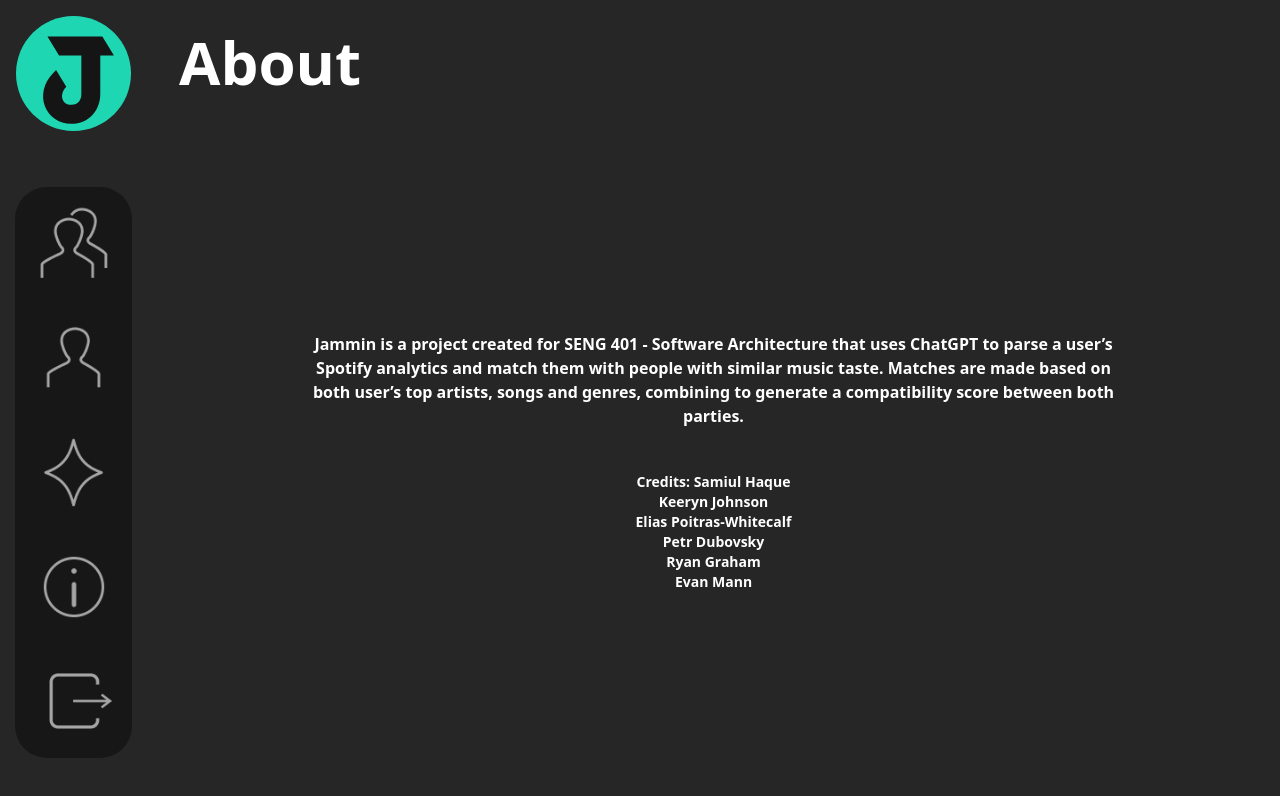
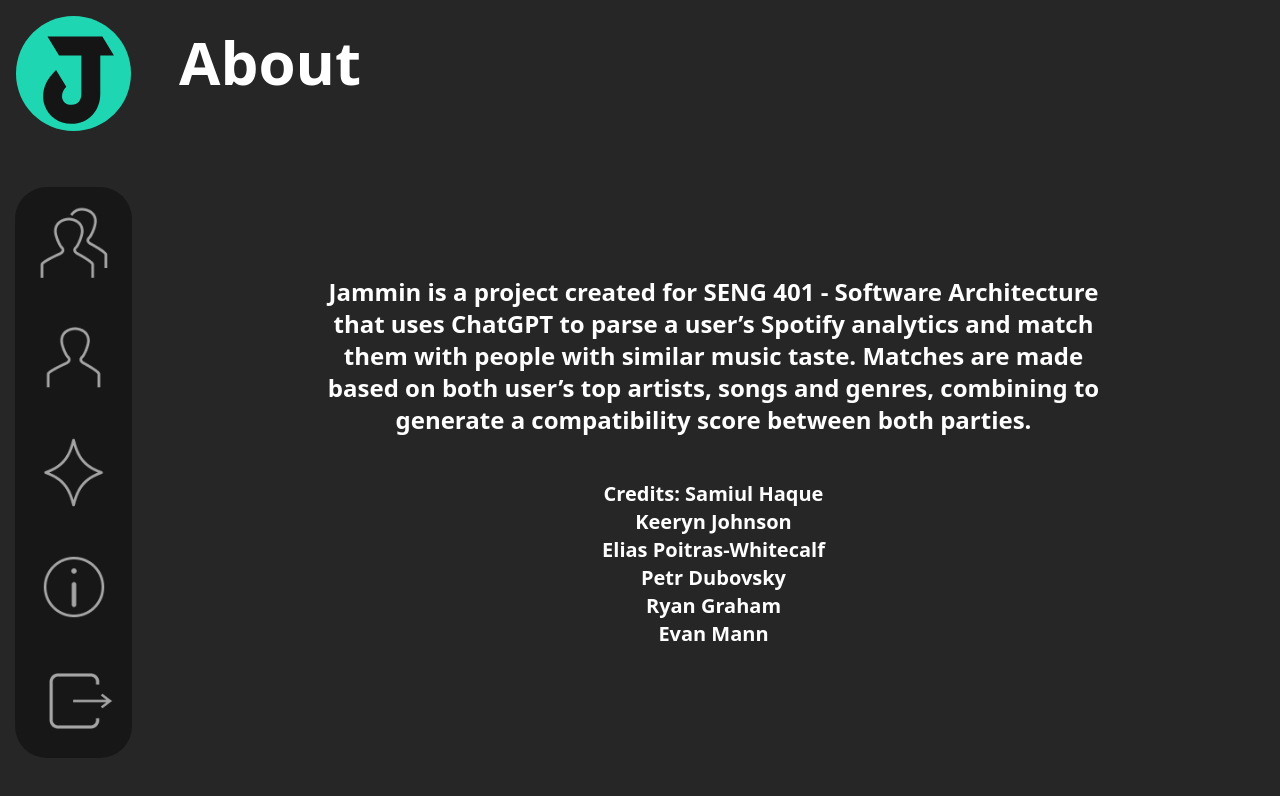
Before and after one commit to keeryn04/jammin, a React (Vite) app in the folder frontend/: page /About in a window 1280 px wide. Shown: the top 796 px of the page. Built offline with nearby package versions, Linux system fonts and the light colour scheme; no server answers.

Commit message:
(MOBILE UPDATE) more small changes to about page

```diff
--- a/frontend/src/components/About Page/AboutContainer.jsx
+++ b/frontend/src/components/About Page/AboutContainer.jsx
@@ -30,9 +30,9 @@ const AboutContainer = () => {
         </div>
 
         <div className="flex flex-col w-[80%] sm:w-[100%] h-full items-center justify-center">
-          <h1 className="text-center text-md sm:test-2xl font-bold text-white px-40 mb-5">Jammin is a project created for SENG 401 - Software Architecture that uses ChatGPT to parse a user’s Spotify analytics and match them with people with similar music taste. Matches are made based on both user’s top artists, songs and genres, combining to generate a compatibility score between both parties.</h1>
+          <h1 className="text-center text-md sm:text-2xl font-bold text-white sm:px-40 mb-5">Jammin is a project created for SENG 401 - Software Architecture that uses ChatGPT to parse a user’s Spotify analytics and match them with people with similar music taste. Matches are made based on both user’s top artists, songs and genres, combining to generate a compatibility score between both parties.</h1>
           <br></br>
-          <h2 className="text-center text-sm sm:test-xl font-bold text-white">Credits: Samiul Haque <br/> Keeryn Johnson <br/> Elias Poitras-Whitecalf <br/> Petr Dubovsky <br/> Ryan Graham <br/> Evan Mann</h2>
+          <h2 className="text-center text-sm sm:text-xl font-bold text-white">Credits: Samiul Haque <br/> Keeryn Johnson <br/> Elias Poitras-Whitecalf <br/> Petr Dubovsky <br/> Ryan Graham <br/> Evan Mann</h2>
         </div>
 
       </div>
```
